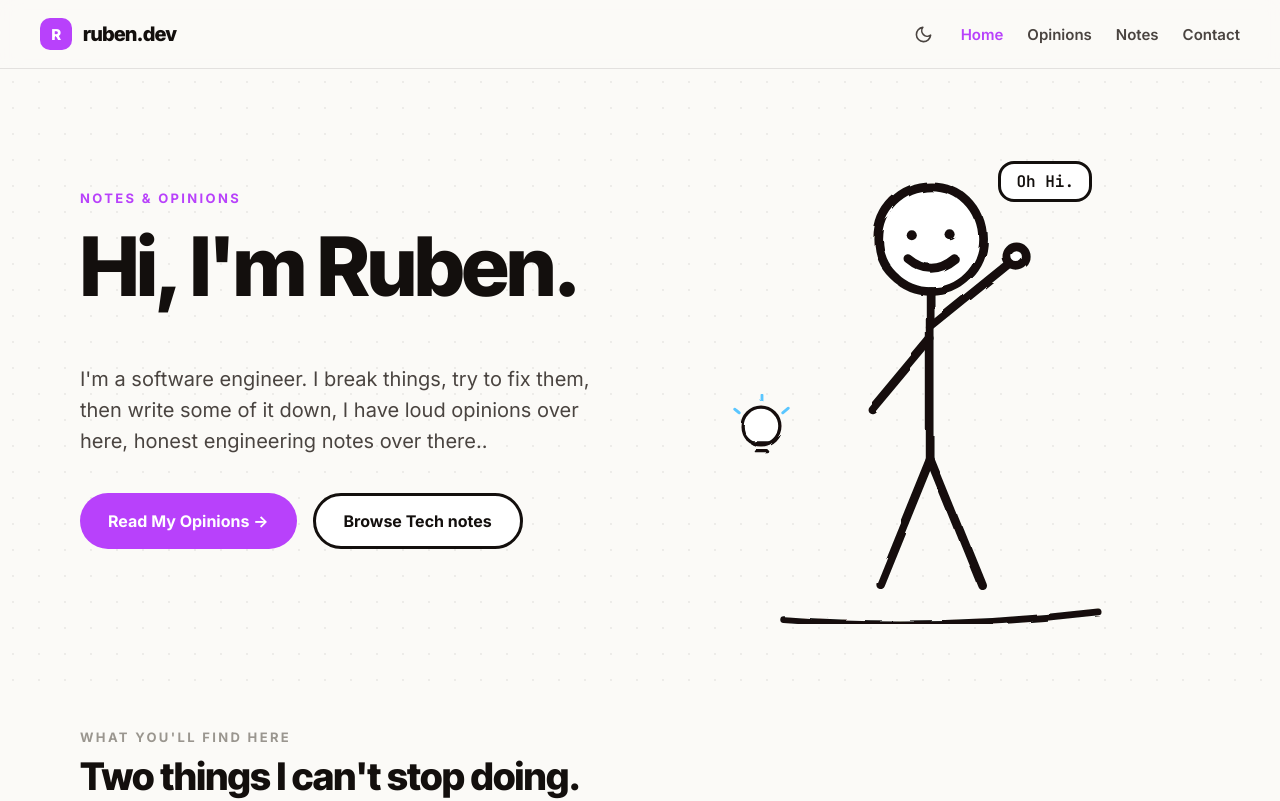
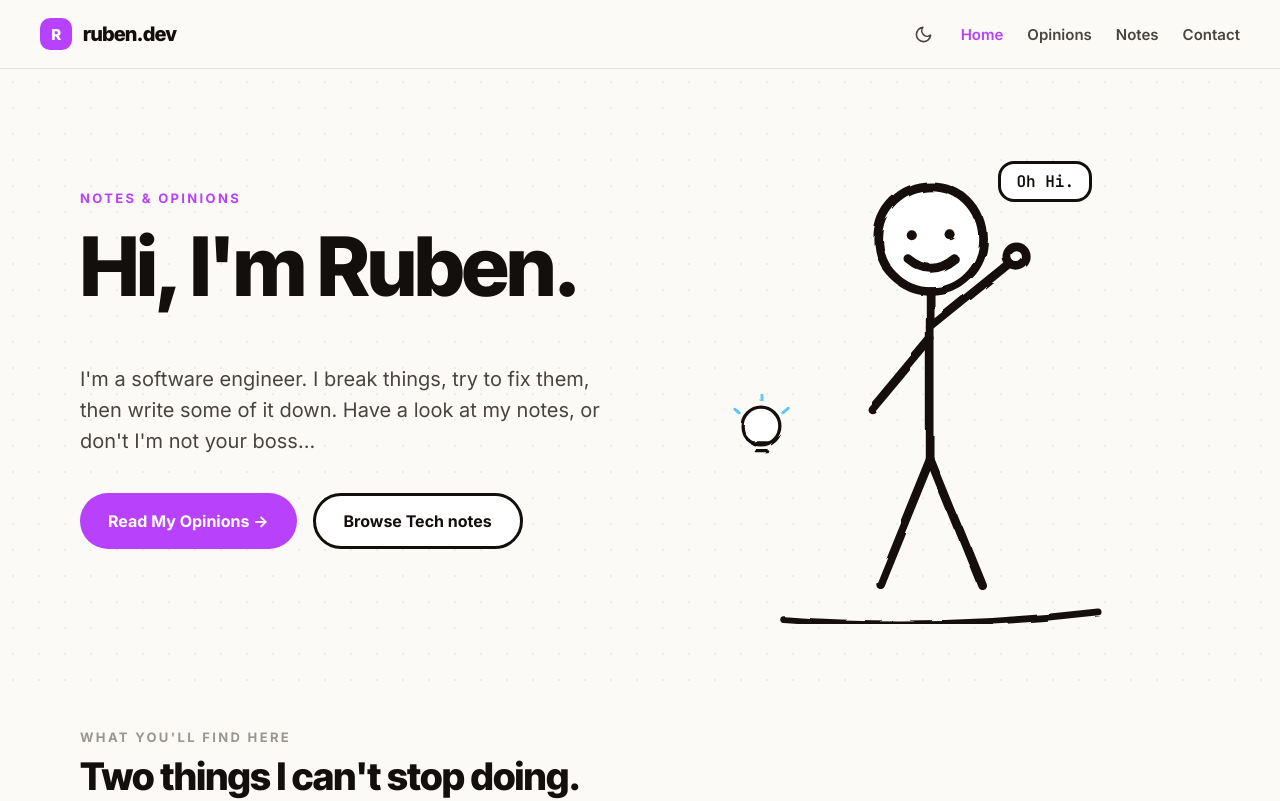
Before and after one commit to RubenDebeer/Rubi-Tubes, a Vue app: page / in a window 1280 px wide. Shown: the top 801 px of the page. Built offline with nearby package versions, Linux system fonts and the light colour scheme.

Commit message:
Updated Text

```diff
--- a/src/views/ContactView.vue
+++ b/src/views/ContactView.vue
@@ -5,7 +5,7 @@
     <div class="contact-inner">
 
       <div class="doodle-wrap">
-        <div class="speech-bubble" style="animation:bobc 3.6s ease-in-out infinite">hey, you.</div>
+        <div class="speech-bubble" style="animation:bobc 3.6s ease-in-out infinite">Oh, hi.</div>
         <svg viewBox="0 0 170 210" width="200" style="overflow:visible;animation:bobc 5.5s ease-in-out infinite" aria-hidden="true">
           <path filter="url(#doodle)" d="M6 206 Q85 212 168 202" fill="none" style="stroke:var(--ink)" stroke-width="3.5" stroke-linecap="round"/>
           <g filter="url(#doodle)" fill="none" style="stroke:var(--ink)" stroke-width="4.5" stroke-linecap="round" stroke-linejoin="round">
--- a/src/views/HomeView.vue
+++ b/src/views/HomeView.vue
@@ -13,7 +13,7 @@
             <animate attributeName="stroke-dashoffset" from="540" to="0" dur="1.1s" begin="0.4s" fill="freeze"></animate>
           </path>
         </svg>
-        <p class="hero-sub">I'm a software engineer. I break things, try to fix them, then write some of it down, I have loud opinions over here, honest engineering notes over there..</p>
+        <p class="hero-sub">I'm a software engineer. I break things, try to fix them, then write some of it down. Have a look at my notes, or don't I'm not your boss...</p>
         <div class="hero-btns">
           <RouterLink to="/opinions" class="btn-primary">Read My Opinions →</RouterLink>
           <RouterLink to="/notes" class="btn-secondary">Browse Tech notes</RouterLink>
```
